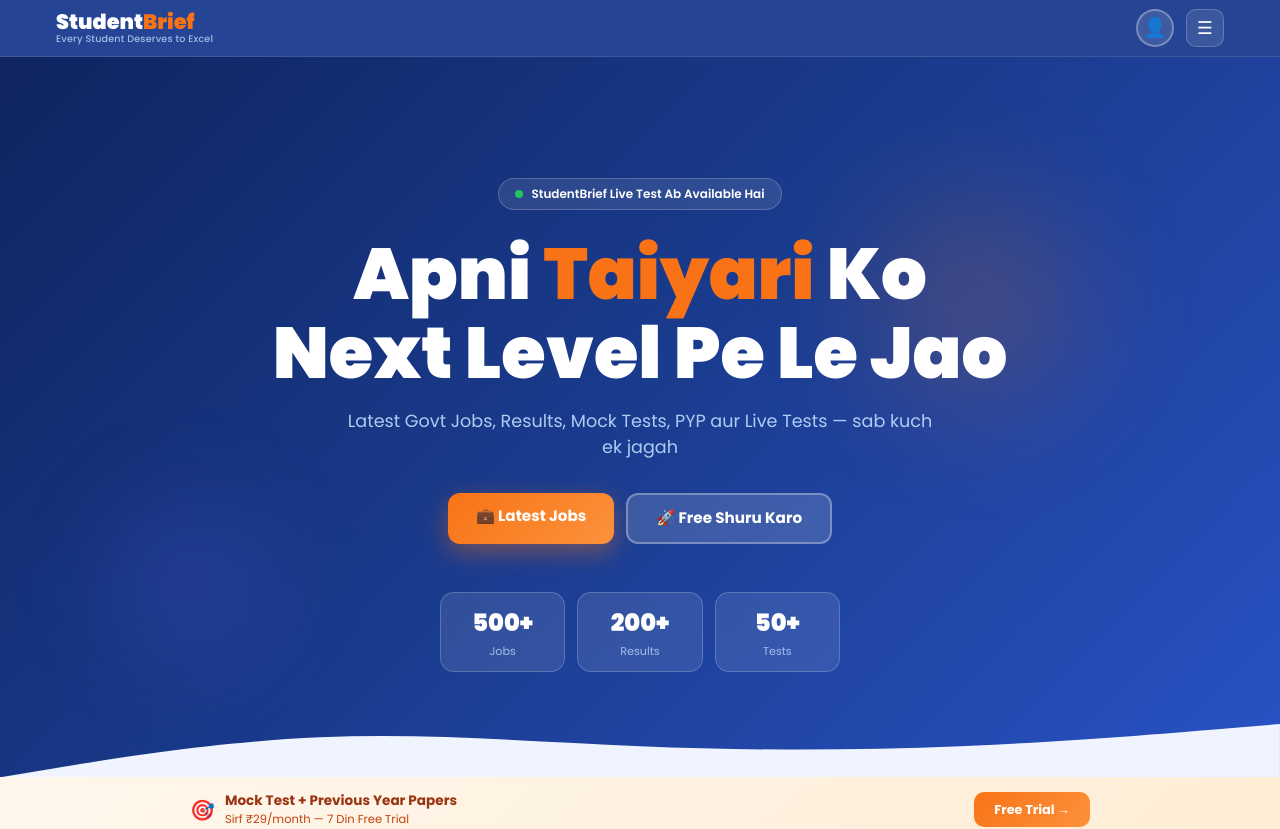
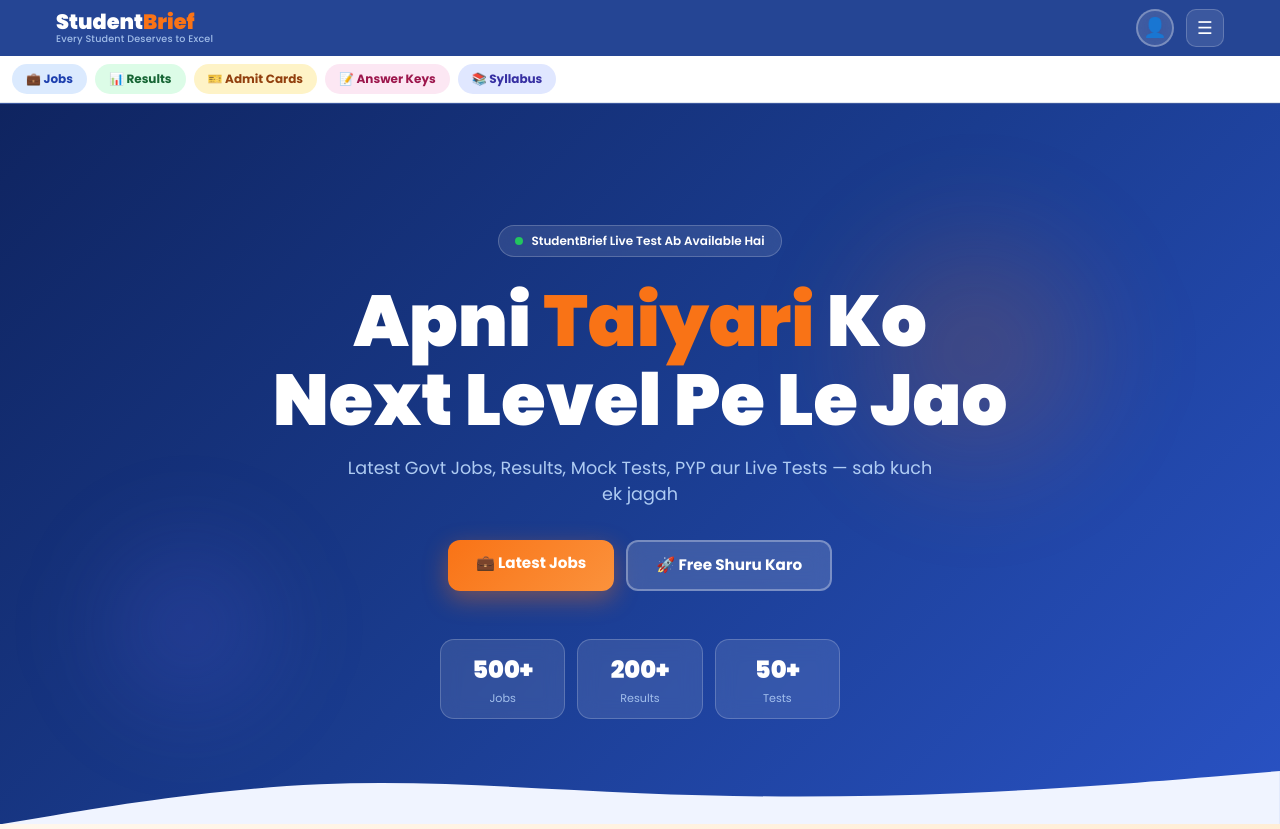
Before and after one commit to SB052026/studentbrief, a Next.js app: page / in a window 1280 px wide. Shown: the top 829 px of the page. Built offline with nearby package versions, Linux system fonts and the light colour scheme; no server answers; the database is empty.

Commit message:
quick links now go directly to latest item detail page

```diff
--- a/src/components/layout/Navbar.js
+++ b/src/components/layout/Navbar.js
@@ -1,6 +1,6 @@
 'use client'
 
-import { useState } from 'react'
+import { useState, useEffect } from 'react'
 import Link from 'next/link'
 import { useUser } from '@/components/UserProvider'
 import { createClient } from '@/lib/supabase/client'
@@ -10,6 +10,24 @@ export default function Navbar() {
   const { user, dbUser, loading } = useUser()
   const [menuOpen, setMenuOpen] = useState(false)
   const router = useRouter()
+  const [quickLinks, setQuickLinks] = useState({ job: '/jobs', result: '/results', admitcard: '/admitcard', answerkey: '/answerkey' })
+
+  useEffect(() => {
+    async function fetchLatest() {
+      const supabase = createClient()
+      const { data: job } = await supabase.from('jobs').select('id, job_categories(slug)').order('created_at', { ascending: false }).limit(1).maybeSingle()
+      const { data: result } = await supabase.from('results').select('id, result_categories(slug)').order('created_at', { ascending: false }).limit(1).maybeSingle()
+      const { data: admitcard } = await supabase.from('admitcards').select('id, admitcard_categories(slug)').order('created_at', { ascending: false }).limit(1).maybeSingle()
+      const { data: answerkey } = await supabase.from('answerkeys').select('id, answerkey_categories(slug)').order('created_at', { ascending: false }).limit(1).maybeSingle()
+      setQuickLinks({
+        job: job ? `/jobs/${job.job_categories?.slug}/${job.id}` : '/jobs',
+        result: result ? `/results/${result.result_categories?.slug}/${result.id}` : '/results',
+        admitcard: admitcard ? `/admitcard/${admitcard.admitcard_categories?.slug}/${admitcard.id}` : '/admitcard',
+        answerkey: answerkey ? `/answerkey/${answerkey.answerkey_categories?.slug}/${answerkey.id}` : '/answerkey',
+      })
+    }
+    fetchLatest()
+  }, [])
 
   async function handleLogout() {
     const supabase = createClient()
@@ -120,6 +138,14 @@ export default function Navbar() {
           </div>
         </div>
       )}
+
+      <div style={{ background: "white", borderBottom: "1px solid #e2e8f0", overflowX: "auto", whiteSpace: "nowrap", padding: "0.5rem 0.75rem", display: "flex", gap: "0.5rem" }}>
+        <Link href={quickLinks.job} style={{ flexShrink: 0, background: "#dbeafe", color: "#1e40af", padding: "6px 14px", borderRadius: "9999px", fontSize: "0.75rem", fontWeight: 700, textDecoration: "none" }}>💼 Jobs</Link>
+        <Link href={quickLinks.result} style={{ flexShrink: 0, background: "#dcfce7", color: "#166534", padding: "6px 14px", borderRadius: "9999px", fontSize: "0.75rem", fontWeight: 700, textDecoration: "none" }}>📊 Results</Link>
+        <Link href={quickLinks.admitcard} style={{ flexShrink: 0, background: "#fef3c7", color: "#92400e", padding: "6px 14px", borderRadius: "9999px", fontSize: "0.75rem", fontWeight: 700, textDecoration: "none" }}>🎫 Admit Cards</Link>
+        <Link href={quickLinks.answerkey} style={{ flexShrink: 0, background: "#fce7f3", color: "#9d174d", padding: "6px 14px", borderRadius: "9999px", fontSize: "0.75rem", fontWeight: 700, textDecoration: "none" }}>📝 Answer Keys</Link>
+        <Link href="/syllabus" style={{ flexShrink: 0, background: "#e0e7ff", color: "#3730a3", padding: "6px 14px", borderRadius: "9999px", fontSize: "0.75rem", fontWeight: 700, textDecoration: "none" }}>📚 Syllabus</Link>
+      </div>
     </nav>
   )
 }
```
